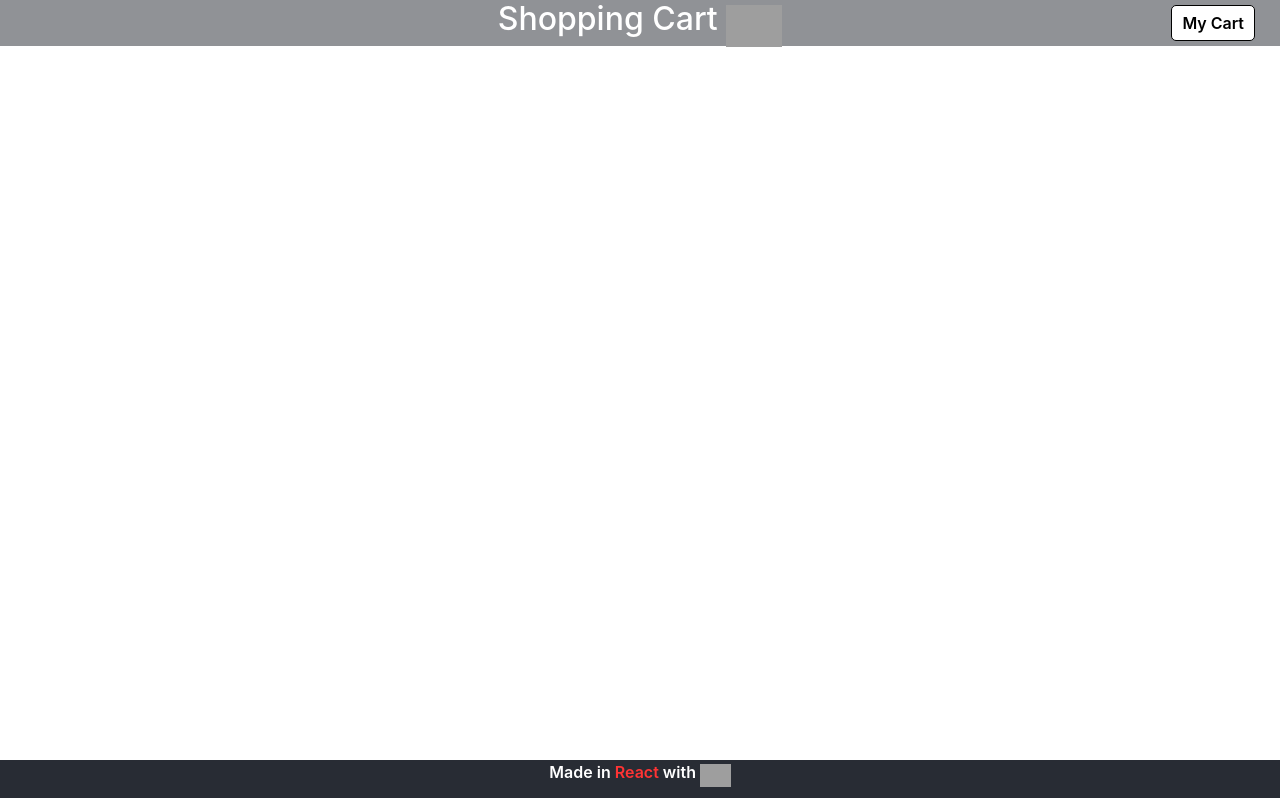
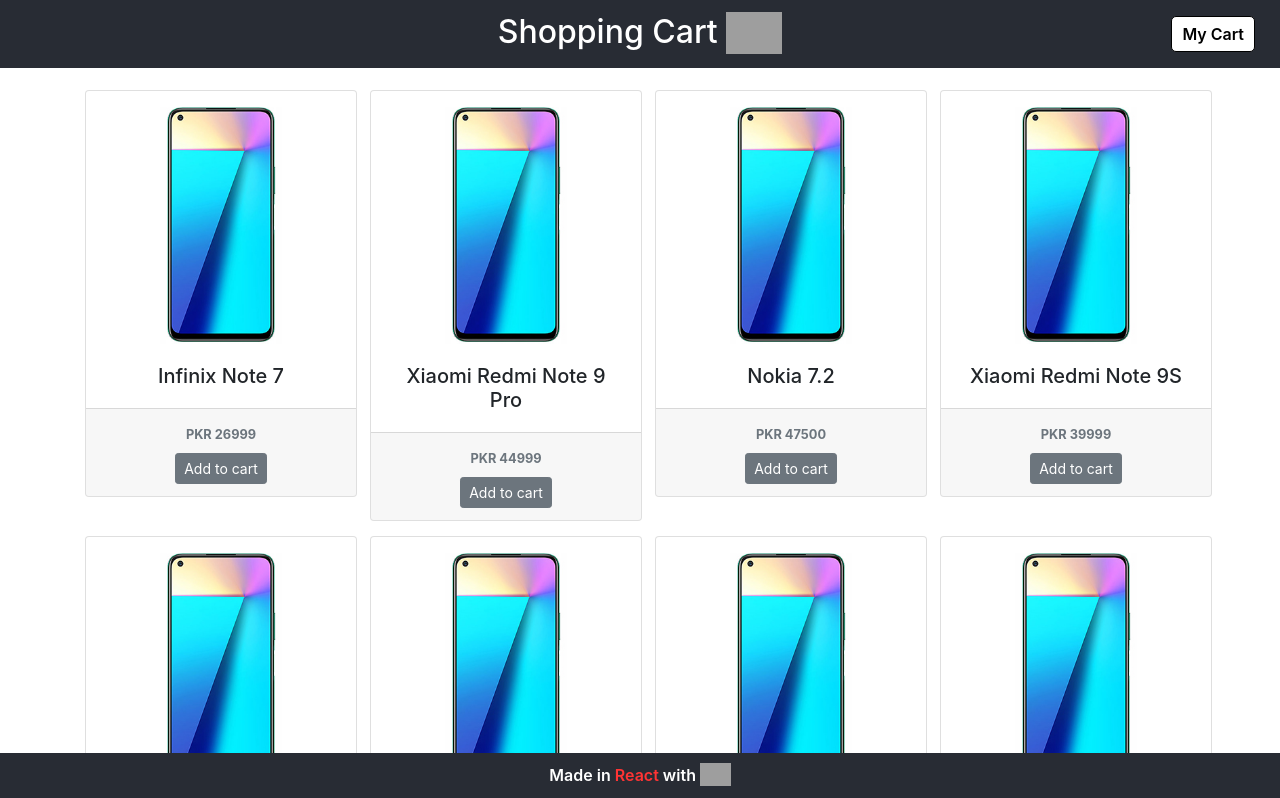
Before and after one commit to zaimeali/Shopping-Cart-App, a React (Create React App) app: page / in a window 1280 px wide. Shown: the top 798 px of the page. Built offline with nearby package versions, Linux system fonts and the light colour scheme; grey boxes are pictures that could not be loaded.

Commit message:
Images Left and Cart Left, Product Showing

```diff
--- a/src/App.css
+++ b/src/App.css
@@ -16,7 +16,7 @@
 }
 
 .App-header {
-  background-color: #282c3483 !important;
+  background-color: #282c34 !important;
   position: fixed !important;
   top: 0 !important;
   width: 100% !important;
@@ -27,11 +27,14 @@
   font-size: calc(10px + 2vmin) !important;
   color: white !important;
   text-decoration: none !important;
+  z-index: 1 !important;
 }
 
 .App-title{
   color: white;
   text-decoration: none !important;
+
+  margin: 12px auto !important;
 }
 
 a:-webkit-any-link{
@@ -40,7 +43,7 @@
 
 .App-title-image{
   height: 42px !important;
-  margin-bottom: -10px !important;
+  margin-bottom: 2px !important;
   text-decoration: none !important;
 }
 
@@ -62,9 +65,11 @@
 }
 
 .App-main{
+  margin: 70px auto !important;
+  margin-top: 90px !important;
   display: flex !important;
   flex-direction: column !important;
-  min-height: 170vh !important;
+  /* min-height: 180vh !important; */
   align-items: center !important;
   justify-content: center !important;
 }
@@ -83,13 +88,17 @@
   font-weight: 600 !important;
 }
 
+.App-footer-para{
+  margin: 10px auto !important;
+}
+
 .App-footer-title{
   color: rgb(255, 52, 52) !important;
 }
 
 .App-footer-image{
   height: 23px !important;
-  margin-bottom: -4px !important;
+  margin-bottom: 4px !important;
 }
 
 .App-link {
--- a/src/App.js
+++ b/src/App.js
@@ -15,6 +15,7 @@
 
 // API
 // import { MobileConsumer } from './api/ContextAPI';
+import MobileProvider from './api/ContextAPI';
 
 // Components
 import MobileList from './components/MobileList/MobileList';
@@ -28,15 +29,17 @@
         <Link className="App-title-link" to="/cart">My Cart</Link>
       </header>
 
-      <main className="App-main">
+      <main className="App-main mx-auto">
         <Route path="/" component={ MobileList } />
         <Switch>
-          <Route exact path="/" component={ MobileList } />
+          <MobileProvider>
+            <Route exact path="/" component={ MobileList } />
+          </MobileProvider>
         </Switch>
       </main>
 
       <footer className="App-footer">
-        <p>Made in <span className="App-footer-title">React</span> with <img className="App-footer-image" src={ love } alt="Heart Logo" /></p>
+        <p className="App-footer-para">Made in <span className="App-footer-title">React</span> with <img className="App-footer-image" src={ love } alt="Heart Logo" /></p>
       </footer>
     </Router>
   );
--- a/src/api/ContextAPI.js
+++ b/src/api/ContextAPI.js
@@ -3,7 +3,7 @@
 // Data
 import { data } from '../data/MobileData';
 
-const MobileContext = createContext({});
+const MobileContext = createContext();
 
 // console.log(data);
 
@@ -16,10 +16,10 @@
     };
 
     render(){
-        console.log(this.state.mobiles)
+        // console.log(this.state.mobiles)
         return (
             <MobileContext.Provider value={{
-                state: this.state
+                ...this.state
             }}>
                 { this.props.children }
             </MobileContext.Provider>
--- /dev/null
+++ b/src/components/Mobile/Mobile.css
@@ -0,0 +1,11 @@
+.mobile-card{
+    margin-bottom: 15px;
+}
+
+.mobile-image{
+    width: 122px;
+}
+
+.mobile-title{
+    margin-bottom: 0;
+}
--- a/src/components/Mobile/Mobile.js
+++ b/src/components/Mobile/Mobile.js
@@ -4,11 +4,17 @@
 import { Card, Row, Col, Button } from 'react-bootstrap';
 import '../../../node_modules/bootstrap/dist/css/bootstrap.min.css';
 
+// Styling
+import './Mobile.css';
+
 // Routes
 // import { BrowserRouter as Router, Link } from 'react-router-dom';
 
 // API
 import { MobileConsumer } from '../../api/ContextAPI';
+
+// Checking Image
+import m1 from '../../assets/img/m1.jpg';
 
 export default class Mobile extends Component {
     render() {
@@ -19,24 +25,26 @@
             <div className="col-9 mx-auto col-md-6 col-lg-3">
                 <MobileConsumer>
                     {(value) => (
-                        <Card onClick={()=>{value.handleDetails(id)}} style={{ width: '18rem', height: '18rem' }}>
-                            <Card.Img variant="top" src={ "../../assets/" + image } />
+                        <Card className="mobile-card text-center mx-auto px-auto" onClick={()=>{value.handleDetails(id)}} style={{ width: '17rem' }}>
+                            <Card.Img className="mobile-image img-fluid mx-auto pt-3" variant="top" alt={ `${ name }` } src={ m1 } />
                             <Card.Body>
-                                <Card.Title>
+                                <Card.Title className="mobile-title text-center">
                                     { name }
                                 </Card.Title>
                             </Card.Body>
                             <Card.Footer>
-                                <Row>
-                                    <Col>
-                                        <Button size="sm" variant="secondary" disabled={ inCart } onClick={() => { value.addToCart(id) }}>
+                                <Col className="">
+                                    <Row className="text-center mb-2">
+                                        <div className="text-center mx-auto">
+                                            <small className="text-muted font-weight-bold">PKR { price }</small>
+                                        </div>
+                                    </Row>
+                                    <Row className="text-center">
+                                        <Button className="text-center mx-auto" size="sm" variant="secondary" disabled={ inCart } onClick={() => { value.addToCart(id) }}>
                                             { inCart ? (<span>In cart</span>) : (<span>Add to cart</span>) }
                                         </Button>
-                                    </Col>
-                                    <Col>
-                                        <small className="text-muted text-right">PKR { price }</small>
-                                    </Col>
-                                </Row>
+                                    </Row>
+                                </Col>
                             </Card.Footer>
                         </Card>
                     )}
--- a/src/components/MobileList/MobileList.js
+++ b/src/components/MobileList/MobileList.js
@@ -7,7 +7,7 @@
 import '../../../node_modules/bootstrap/dist/css/bootstrap.min.css';
 
 // Components
-// import Mobile from '../Mobile/Mobile';
+import Mobile from '../Mobile/Mobile';
 
 export default class MobileList extends Component {
 
@@ -18,9 +18,17 @@
                     <MobileConsumer>
                         {(value) => {
                             // return console.info(JSON.stringify(value))
-                            // console.log(value)
+                            // console.log(Object.keys(value))
+                            // console.log(value["mobiles"])
+                            if(value){
+                                console.log(JSON.stringify(value));
+                                console.log(value.mobiles)
+                                return value.mobiles.map((product) => {
+                                    return <Mobile key={product.id} product={product} />
+                                })
+                            }
                             // return value.mobiles.map((product) => {
-                            //     return <Mobile key={product.id} product={product} />
+                            //     // return <Mobile key={product.id} product={product} />
                             // })
                         }}
                     </MobileConsumer>
--- a/src/data/MobileData.js
+++ b/src/data/MobileData.js
@@ -3,7 +3,7 @@
         id: 1,
         name: 'Infinix Note 7',
         price: 26999,
-        image: 'img/m1.jpg',
+        image: '../../assets/img/m1.jpg',
         inCart: false,
         count:1
     },
@@ -11,7 +11,7 @@
         id: 2,
         name: 'Xiaomi Redmi Note 9 Pro',
         price: 44999,
-        image: 'img/m2.jpg',
+        image: '../../assets/img/m2.jpg',
         inCart: false,
         count:1
     },
@@ -19,7 +19,7 @@
         id: 3,
         name: 'Nokia 7.2',
         price: 47500,
-        image: 'img/m3.jpg',
+        image: '../../assets/img/m3.jpg',
         inCart: false,
         count:1
     },
@@ -27,7 +27,7 @@
         id: 4,
         name: 'Xiaomi Redmi Note 9S',
         price: 39999,
-        image: 'img/m4.jpg',
+        image: '../../assets/img/m4.jpg',
         inCart: false,
         count:1
     },
@@ -35,7 +35,7 @@
         id: 5,
         name: 'LG V30 Plus',
         price: 80999,
-        image: 'img/m5.jpg',
+        image: '../../assets/img/m5.jpg',
         inCart: false,
         count:1
     },
@@ -43,7 +43,7 @@
         id: 6,
         name: 'Apple iPhone XS Max',
         price: 169999,
-         image: 'img/m6.jpg',
+         image: '../../assets/img/m6.jpg',
           inCart: false,
            count:1
          },
@@ -51,7 +51,7 @@
         id: 7,
         name: 'Sony Xperia X Premium',
         price: 75000,
-        image: 'img/m7.jpg',
+        image: '../../assets/img/m7.jpg',
         inCart: false,
         count:1
     },
@@ -59,7 +59,7 @@
         id: 8,
         name: 'Motorola Moto Z Play',
         price: 43900,
-        image: 'img/m8.jpg',
+        image: '../../assets/img/m8.jpg',
         inCart: false,
         count:1
     }
```
